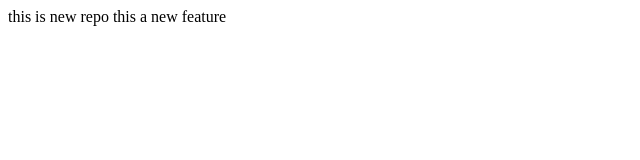
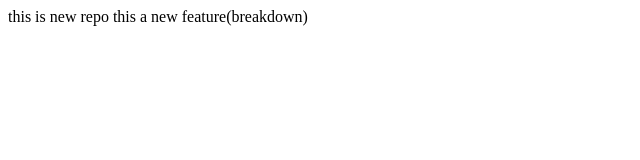
Before and after one commit to DodaNagaraj/Localrepo, a plain HTML site: page index.html in a window 1280 px wide. Shown: the whole page, without its empty margins (0-640 px from the left). Drawn offline with Linux system fonts and the light colour scheme.

Commit message:
add breakdown

```diff
--- a/index.html
+++ b/index.html
@@ -1,2 +1,2 @@
 <pr>this is new repo</pr>
-<pr>this a new feature</pr>
+<pr>this a new feature(breakdown)</pr>
```
